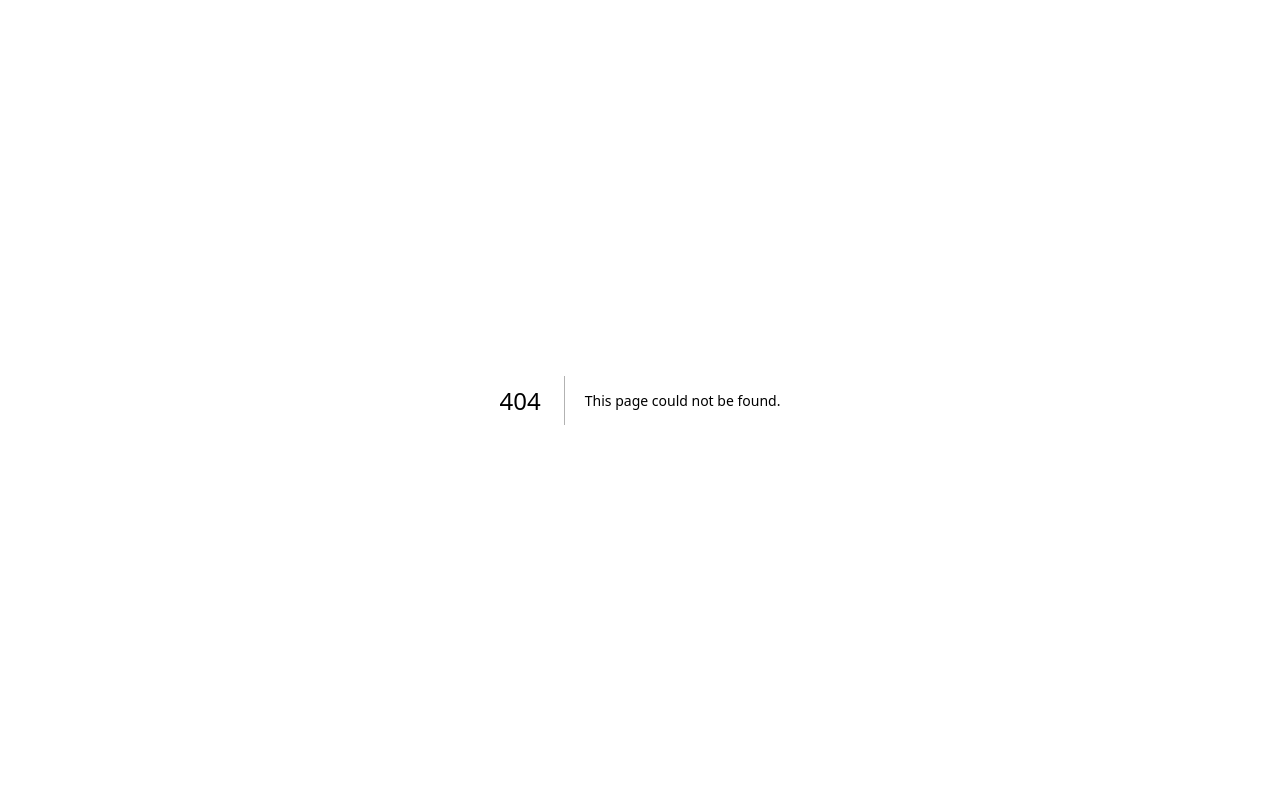
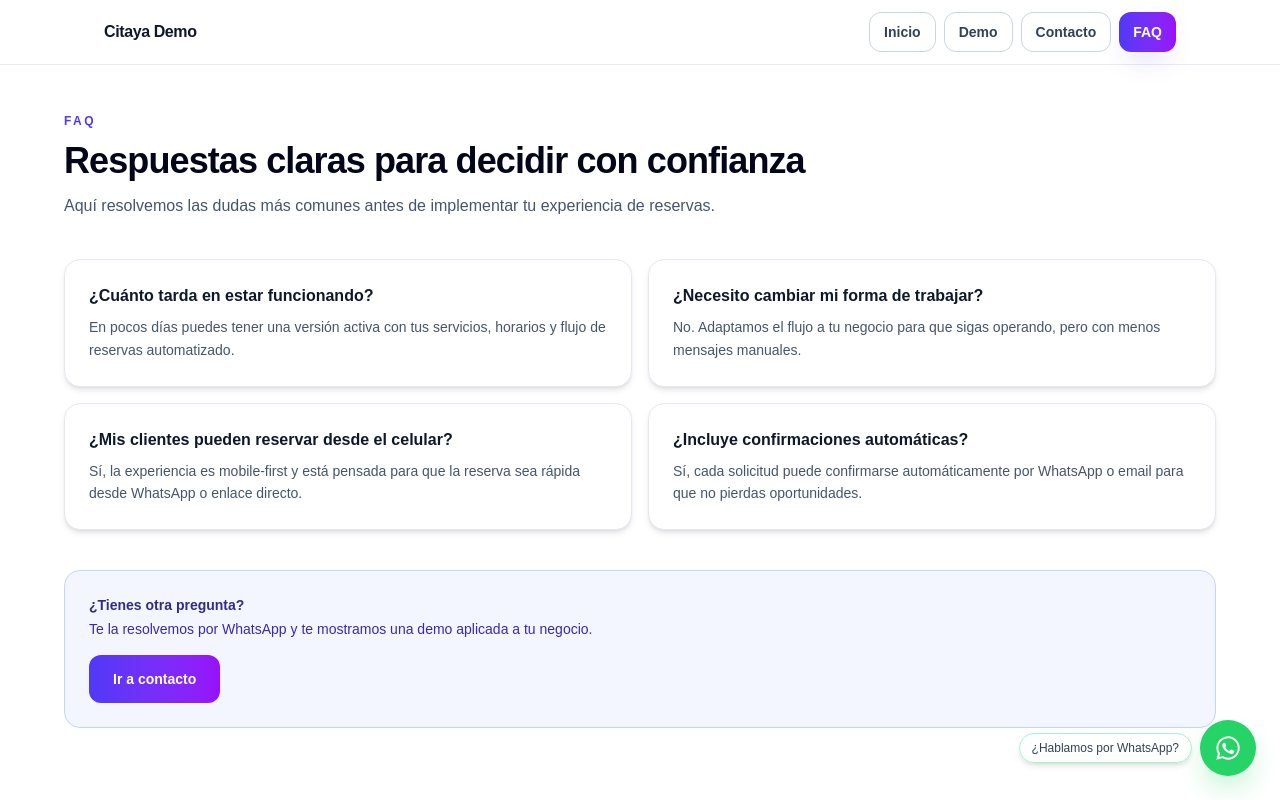
Before and after one commit to verf2390/citaya-agendas, a Next.js app: page /servicios-demo/faq in a window 1280 px wide. Before the commit this address had no page. Shown: the top 800 px of the page. Built offline with nearby package versions, Linux system fonts and the light colour scheme.

Commit message:
Divide /servicios-demo en páginas Inicio, Demo, Contacto y FAQ

```diff
--- /dev/null
+++ b/app/servicios-demo/components/demo-top-nav.tsx
@@ -0,0 +1,44 @@
+"use client";
+
+import Link from "next/link";
+import { usePathname } from "next/navigation";
+
+const links = [
+  { href: "/servicios-demo", label: "Inicio" },
+  { href: "/servicios-demo/demo", label: "Demo" },
+  { href: "/servicios-demo/contacto", label: "Contacto" },
+  { href: "/servicios-demo/faq", label: "FAQ" },
+] as const;
+
+export function DemoTopNav() {
+  const pathname = usePathname();
+
+  return (
+    <header className="sticky top-0 z-30 border-b border-slate-200/80 bg-white/90 backdrop-blur">
+      <div className="mx-auto flex w-full max-w-6xl items-center justify-between gap-4 px-4 py-3 sm:px-6 lg:px-10">
+        <Link href="/servicios-demo" className="text-sm font-semibold tracking-tight text-slate-900 sm:text-base">
+          Citaya Demo
+        </Link>
+
+        <nav className="flex flex-wrap items-center justify-end gap-2">
+          {links.map((link) => {
+            const isActive = pathname === link.href;
+            return (
+              <Link
+                key={link.href}
+                href={link.href}
+                className={`inline-flex min-h-10 items-center justify-center rounded-xl px-3.5 text-xs font-semibold transition-all duration-300 sm:text-sm ${
+                  isActive
+                    ? "bg-gradient-to-r from-indigo-600 to-purple-600 text-white shadow-[0_12px_30px_-16px_rgba(79,70,229,0.9)]"
+                    : "border border-slate-300 bg-white text-slate-700 hover:bg-slate-50"
+                }`}
+              >
+                {link.label}
+              </Link>
+            );
+          })}
+        </nav>
+      </div>
+    </header>
+  );
+}
--- /dev/null
+++ b/app/servicios-demo/contacto/page.tsx
@@ -0,0 +1,24 @@
+import { FinalCtaSection } from "../components/final-cta-section";
+import { LeadCaptureSection } from "../components/lead-capture-section";
+import { RevealOnScroll } from "../components/reveal-on-scroll";
+
+export default function ServiciosDemoContactoPage() {
+  return (
+    <main>
+      <section className="px-4 pb-6 pt-10 sm:px-6 sm:pt-12 lg:px-10">
+        <RevealOnScroll className="mx-auto max-w-6xl rounded-3xl border border-slate-200 bg-gradient-to-br from-indigo-50 via-white to-purple-50 p-6 shadow-[0_28px_75px_-45px_rgba(79,70,229,0.55)] sm:p-8">
+          <p className="text-xs font-semibold uppercase tracking-[0.2em] text-indigo-600">Contacto</p>
+          <h1 className="mt-3 text-2xl font-bold tracking-tight text-slate-950 sm:text-4xl">
+            Cuéntanos tu caso y te mostramos cómo implementarlo
+          </h1>
+          <p className="mt-3 max-w-3xl text-sm leading-relaxed text-slate-600 sm:text-base">
+            En esta página puedes dejar tus datos para recibir una propuesta guiada sin cambiar tu operación actual.
+          </p>
+        </RevealOnScroll>
+      </section>
+
+      <LeadCaptureSection />
+      <FinalCtaSection />
+    </main>
+  );
+}
--- /dev/null
+++ b/app/servicios-demo/demo/page.tsx
@@ -0,0 +1,15 @@
+import { AutomationFlowSection } from "../components/automation-flow-section";
+import { HowItWorksSection } from "../components/how-it-works-section";
+import { LiveAgendaDemoSection } from "../components/live-agenda-demo-section";
+import { SocialProofSection } from "../components/social-proof-section";
+
+export default function ServiciosDemoVisualPage() {
+  return (
+    <main>
+      <LiveAgendaDemoSection />
+      <HowItWorksSection />
+      <AutomationFlowSection />
+      <SocialProofSection />
+    </main>
+  );
+}
--- /dev/null
+++ b/app/servicios-demo/faq/page.tsx
@@ -0,0 +1,68 @@
+import Link from "next/link";
+import { FinalCtaSection } from "../components/final-cta-section";
+import { RevealOnScroll } from "../components/reveal-on-scroll";
+
+const faqs = [
+  {
+    question: "¿Cuánto tarda en estar funcionando?",
+    answer: "En pocos días puedes tener una versión activa con tus servicios, horarios y flujo de reservas automatizado.",
+  },
+  {
+    question: "¿Necesito cambiar mi forma de trabajar?",
+    answer: "No. Adaptamos el flujo a tu negocio para que sigas operando, pero con menos mensajes manuales.",
+  },
+  {
+    question: "¿Mis clientes pueden reservar desde el celular?",
+    answer: "Sí, la experiencia es mobile-first y está pensada para que la reserva sea rápida desde WhatsApp o enlace directo.",
+  },
+  {
+    question: "¿Incluye confirmaciones automáticas?",
+    answer: "Sí, cada solicitud puede confirmarse automáticamente por WhatsApp o email para que no pierdas oportunidades.",
+  },
+] as const;
+
+export default function ServiciosDemoFaqPage() {
+  return (
+    <main>
+      <section className="px-4 pb-12 pt-10 sm:px-6 sm:pb-16 sm:pt-12 lg:px-10 lg:pb-20">
+        <div className="mx-auto max-w-6xl">
+          <RevealOnScroll>
+            <p className="text-xs font-semibold uppercase tracking-[0.2em] text-indigo-600">FAQ</p>
+            <h1 className="mt-3 text-2xl font-bold tracking-tight text-slate-950 sm:text-4xl">
+              Respuestas claras para decidir con confianza
+            </h1>
+            <p className="mt-3 max-w-3xl text-sm leading-relaxed text-slate-600 sm:text-base">
+              Aquí resolvemos las dudas más comunes antes de implementar tu experiencia de reservas.
+            </p>
+          </RevealOnScroll>
+
+          <div className="mt-8 grid gap-4 sm:mt-10 md:grid-cols-2">
+            {faqs.map((item, index) => (
+              <RevealOnScroll
+                key={item.question}
+                delayMs={index * 70}
+                className="rounded-2xl border border-slate-200 bg-white p-6 shadow-md transition-all duration-300 hover:-translate-y-1 hover:shadow-xl"
+              >
+                <h2 className="text-base font-semibold text-slate-900">{item.question}</h2>
+                <p className="mt-2 text-sm leading-relaxed text-slate-600">{item.answer}</p>
+              </RevealOnScroll>
+            ))}
+          </div>
+
+          <RevealOnScroll className="mt-8 rounded-2xl border border-indigo-200 bg-indigo-50/70 p-5 sm:mt-10 sm:p-6">
+            <p className="text-sm font-semibold text-indigo-900">¿Tienes otra pregunta?</p>
+            <p className="mt-1 text-sm text-indigo-800">Te la resolvemos por WhatsApp y te mostramos una demo aplicada a tu negocio.</p>
+            <Link
+              href="/servicios-demo/contacto"
+              className="mt-4 inline-flex min-h-12 items-center justify-center rounded-xl bg-gradient-to-r from-indigo-600 to-purple-600 px-6 py-3 text-sm font-semibold text-white transition-all duration-300 hover:-translate-y-0.5 hover:scale-[1.02]"
+            >
+              Ir a contacto
+            </Link>
+          </RevealOnScroll>
+        </div>
+      </section>
+
+      <FinalCtaSection />
+    </main>
+  );
+}
--- /dev/null
+++ b/app/servicios-demo/layout.tsx
@@ -0,0 +1,13 @@
+import { ReactNode } from "react";
+import { DemoTopNav } from "./components/demo-top-nav";
+import { WhatsAppFloatingButton } from "./components/whatsapp-floating-button";
+
+export default function ServiciosDemoLayout({ children }: { children: ReactNode }) {
+  return (
+    <div className="min-h-screen overflow-x-hidden bg-white text-slate-900">
+      <DemoTopNav />
+      {children}
+      <WhatsAppFloatingButton />
+    </div>
+  );
+}
--- a/app/servicios-demo/page.tsx
+++ b/app/servicios-demo/page.tsx
@@ -1,29 +1,21 @@
-import { AutomationFlowSection } from "./components/automation-flow-section";
 import { BenefitsSection } from "./components/benefits-section";
 import { FinalCtaSection } from "./components/final-cta-section";
 import { HeroSection } from "./components/hero-section";
-import { HowItWorksSection } from "./components/how-it-works-section";
-import { LeadCaptureSection } from "./components/lead-capture-section";
 import { LiveAgendaDemoSection } from "./components/live-agenda-demo-section";
 import { ServicesSection } from "./components/services-section";
 import { SocialProofSection } from "./components/social-proof-section";
 import { TrustIndicatorsSection } from "./components/trust-indicators-section";
-import { WhatsAppFloatingButton } from "./components/whatsapp-floating-button";
 
 export default function ServiciosDemoPage() {
   return (
-    <main className="overflow-x-hidden bg-white text-slate-900">
+    <main>
       <HeroSection />
       <TrustIndicatorsSection />
       <ServicesSection />
       <LiveAgendaDemoSection />
       <BenefitsSection />
-      <HowItWorksSection />
-      <AutomationFlowSection />
       <SocialProofSection />
-      <LeadCaptureSection />
       <FinalCtaSection />
-      <WhatsAppFloatingButton />
     </main>
   );
 }
```
